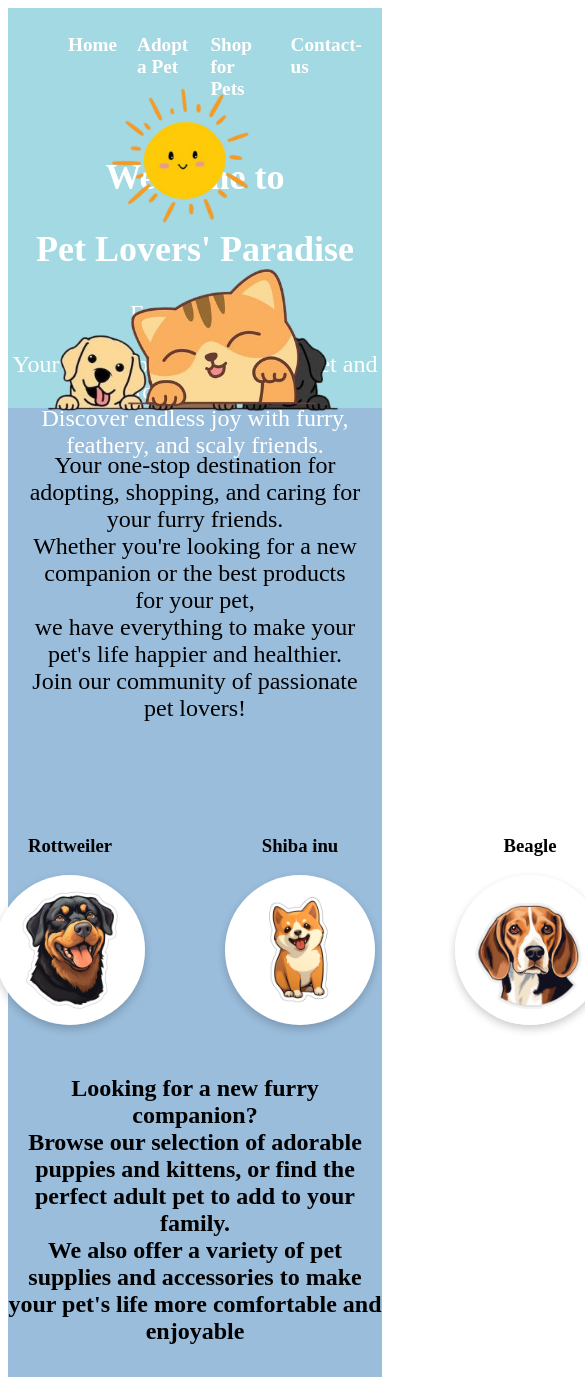
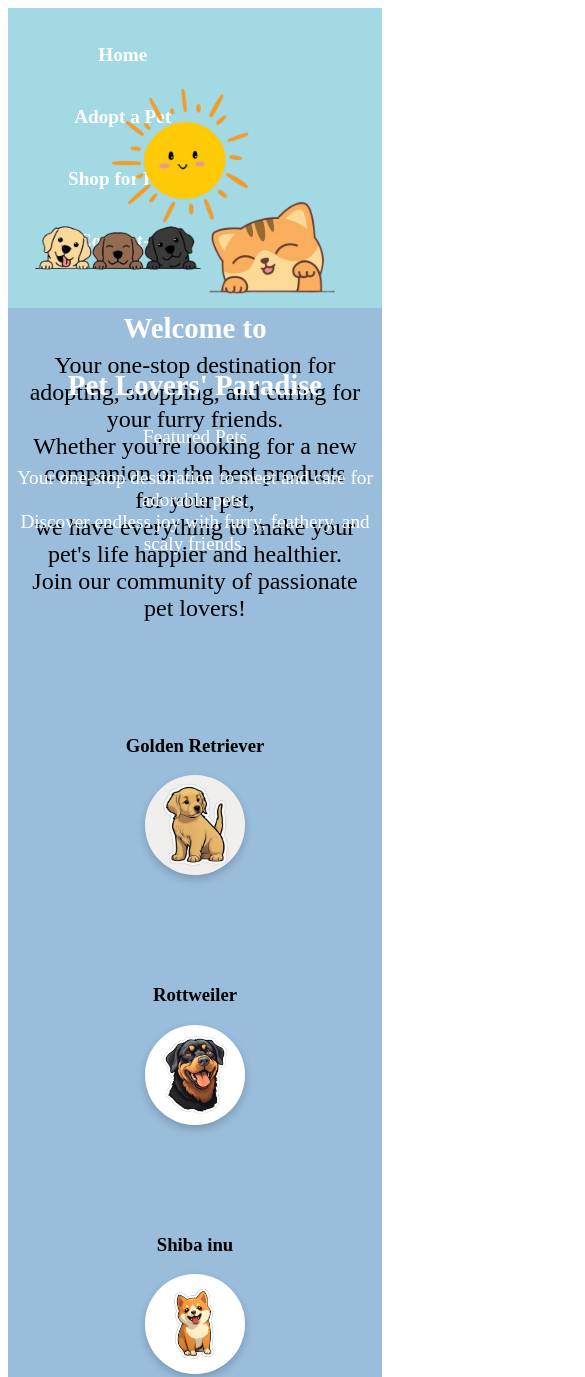
Before and after one commit to 2412robin/pet-, a plain HTML site: page index.html in a window 390 px wide. Shown: the top 1377 px of the page, 585 px wide, since content can reach past the window. Drawn offline with Linux system fonts and the light colour scheme.

Commit message:
small  changes

```diff
--- a/style.css
+++ b/style.css
@@ -273,3 +273,59 @@ nav ul li a {
   .back-to-top:hover {
     background-color: #0056b3;
   }
+
+
+  /* Mobile Responsiveness */
+@media screen and (max-width: 768px) {
+  .header {
+      height: 300px;
+  }
+
+  .hero-content {
+      font-size: 1.2rem;
+  }
+
+  .pet-images {
+      flex-direction: column;
+      align-items: center;
+  }
+
+  .pet-images img {
+      width: 100px;
+      height: auto;
+      margin-bottom: 10px;
+  }
+
+  .header-img, .header-img2 {
+      width: 200px;
+      height: 150px;
+  }
+
+  nav ul {
+      flex-direction: column;
+      align-items: center;
+  }
+
+  nav ul li {
+      margin: 10px 0;
+  }
+
+  .cards-container {
+      flex-direction: column;
+      width: 100%;
+  }
+
+  .card {
+      width: 100%;
+      margin-bottom: 20px;
+  }
+
+  .footer {
+      grid-template-columns: 1fr;
+      text-align: center;
+  }
+
+  .footer h2, .footer h3 {
+      font-size: 16px;
+  }
+}
```
